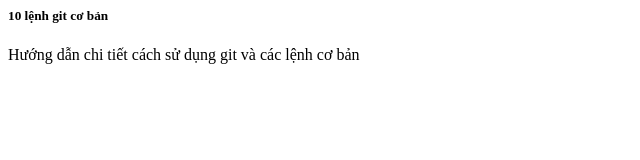
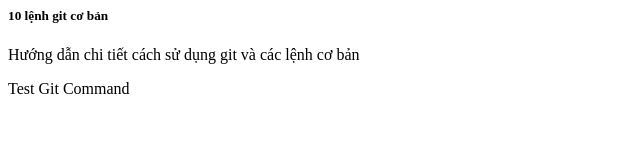
Before and after one commit to savig-vi/Github_Tutorial, a plain HTML site: page index.html in a window 1280 px wide. Shown: the whole page, without its empty margins (0-640 px from the left). Drawn offline with Linux system fonts and the light colour scheme.

Commit message:
Test Status Add

```diff
--- a/index.html
+++ b/index.html
@@ -8,5 +8,6 @@
 <body>
     <h5>10 lệnh git cơ bản</h5>
     <p>Hướng dẫn chi tiết cách sử dụng git và các lệnh cơ bản</p>
+    <span>Test Git Command</span>
 </body>
 </html>
```
